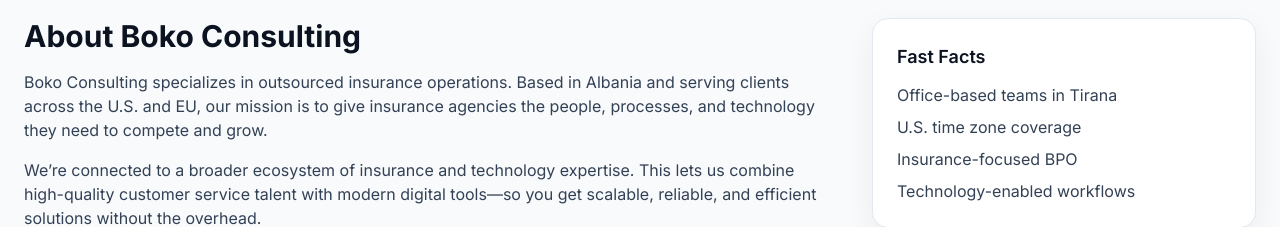
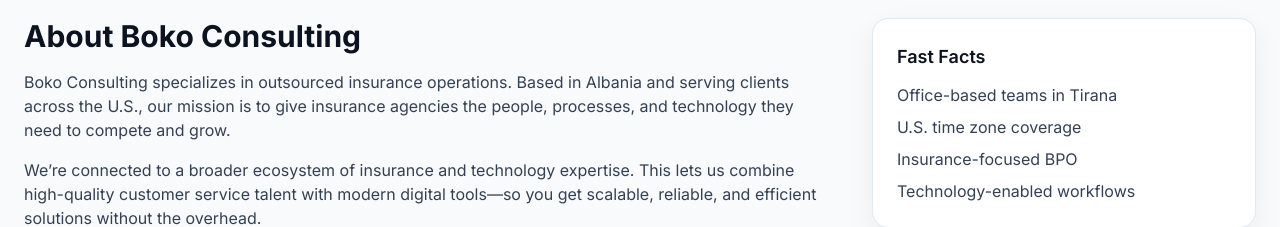
Before and after one commit to bokoconsulting/bokoconsulting.github.io, a plain HTML site: page index.html in a window 1280 px wide. Shown: the part 785-1012 px from the top of the page. Drawn offline with nearby package versions, Linux system fonts and the light colour scheme.

Commit message:
Update index.html

```diff
--- a/index.html
+++ b/index.html
@@ -138,7 +138,7 @@
       <div class="grid lg:grid-cols-3 gap-10">
         <div class="lg:col-span-2">
           <h2 class="text-3xl font-bold">About Boko Consulting</h2>
-          <p class="mt-4 text-slate-700">Boko Consulting specializes in outsourced insurance operations. Based in Albania and serving clients across the U.S. and EU, our mission is to give insurance agencies the people, processes, and technology they need to compete and grow.</p>
+          <p class="mt-4 text-slate-700">Boko Consulting specializes in outsourced insurance operations. Based in Albania and serving clients across the U.S., our mission is to give insurance agencies the people, processes, and technology they need to compete and grow.</p>
           <p class="mt-4 text-slate-700">We’re connected to a broader ecosystem of insurance and technology expertise. This lets us combine high-quality customer service talent with modern digital tools—so you get scalable, reliable, and efficient solutions without the overhead.</p>
         </div>
         <div class="">
```
